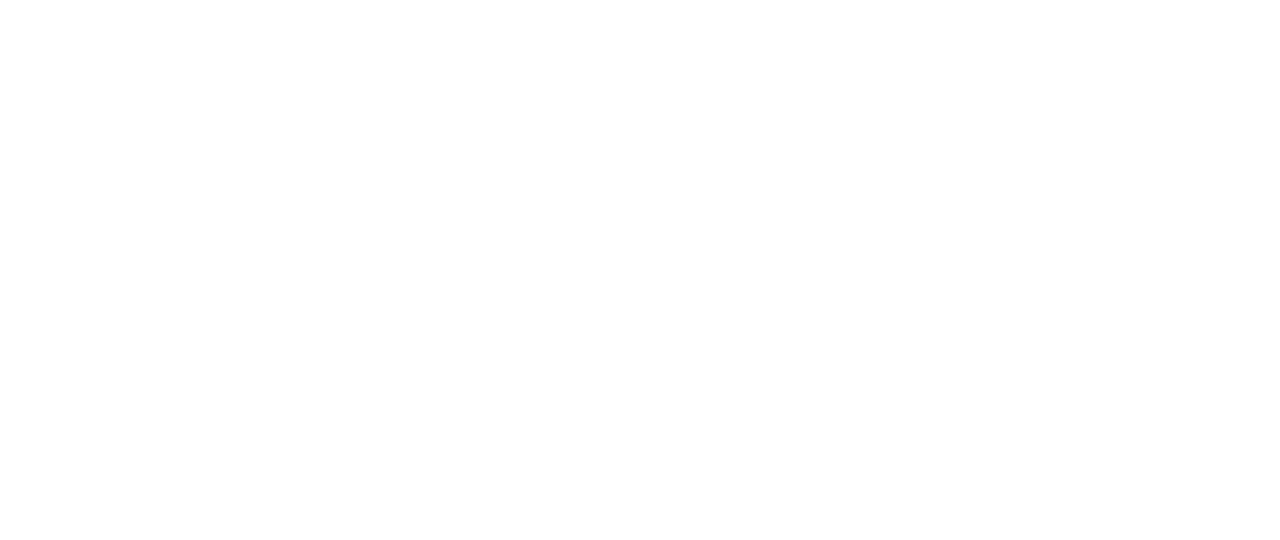
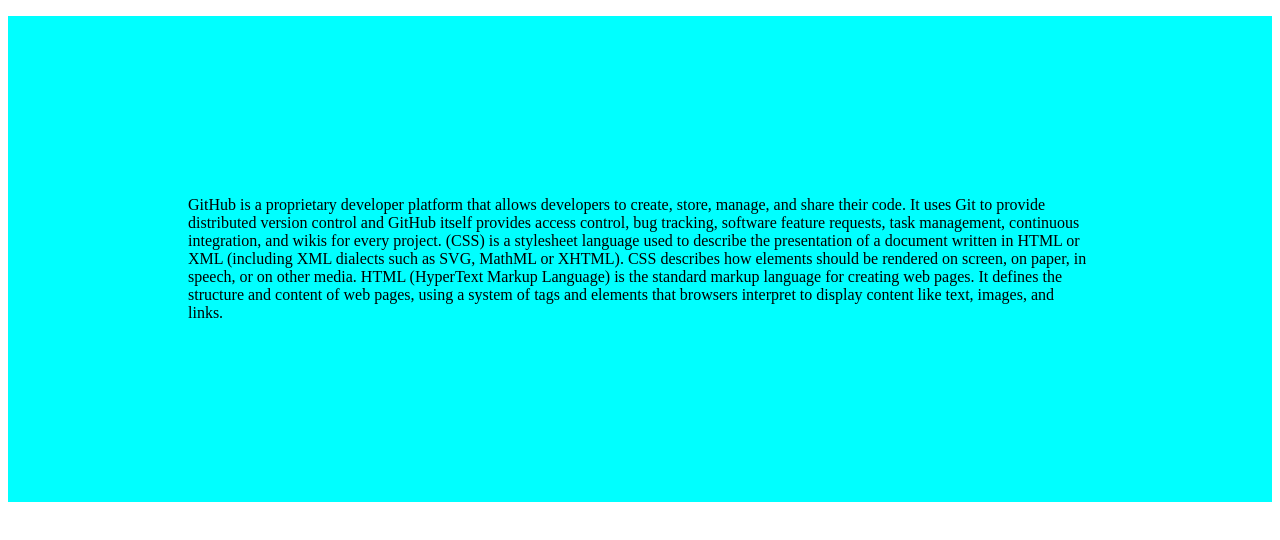
Before and after one commit to matshidiso13/matshidiso-portfolio, a plain HTML site: page index.html in a window 1280 px wide. Drawn offline with Linux system fonts and the light colour scheme.

Commit message:
background

```diff
--- a/index.html
+++ b/index.html
@@ -4,8 +4,13 @@
     <meta charset="UTF-8">
     <meta name="viewport" content="width=device-width, initial-scale=1.0">
     <title>Document</title>
+    <link rel="stylesheet" href="/style.css">
 </head>
 <body>
-
+<p class="paragraph">
+GitHub is a proprietary developer platform that allows developers to create, store, manage, and share their code. It uses Git to provide distributed version control and GitHub itself provides access control, bug tracking, software feature requests, task management, continuous integration, and wikis for every project.
+(CSS) is a stylesheet language used to describe the presentation of a document written in HTML or XML (including XML dialects such as SVG, MathML or XHTML). CSS describes how elements should be rendered on screen, on paper, in speech, or on other media.
+HTML (HyperText Markup Language) is the standard markup language for creating web pages. It defines the structure and content of web pages, using a system of tags and elements that browsers interpret to display content like text, images, and links.
+</p>
 </body>
 </html>
--- a/style.css
+++ b/style.css
@@ -1,3 +1,4 @@
-select {
-    property : value
+.paragraph{
+    background-color: aqua;
+    padding: 180px;
 }
```
